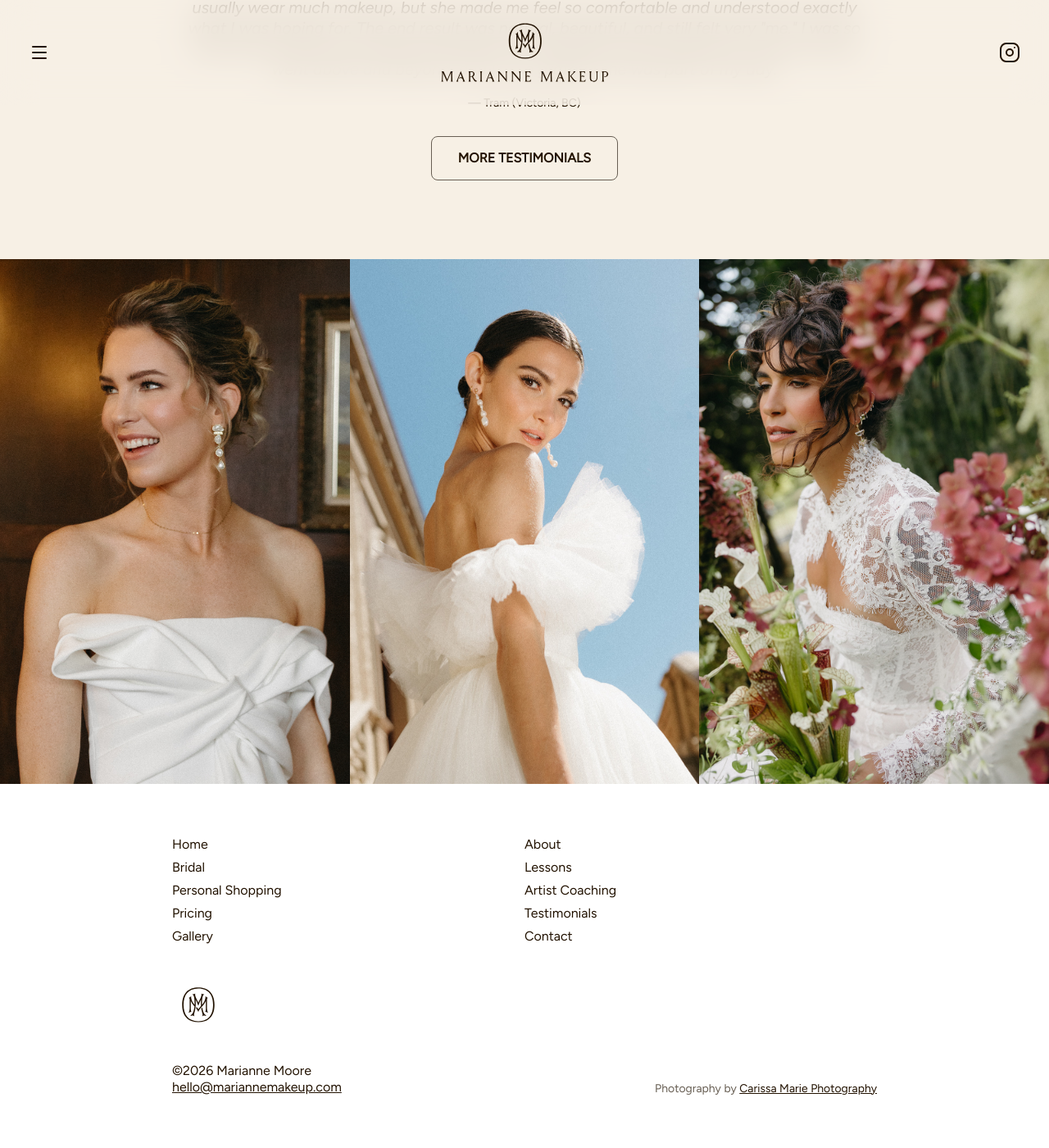
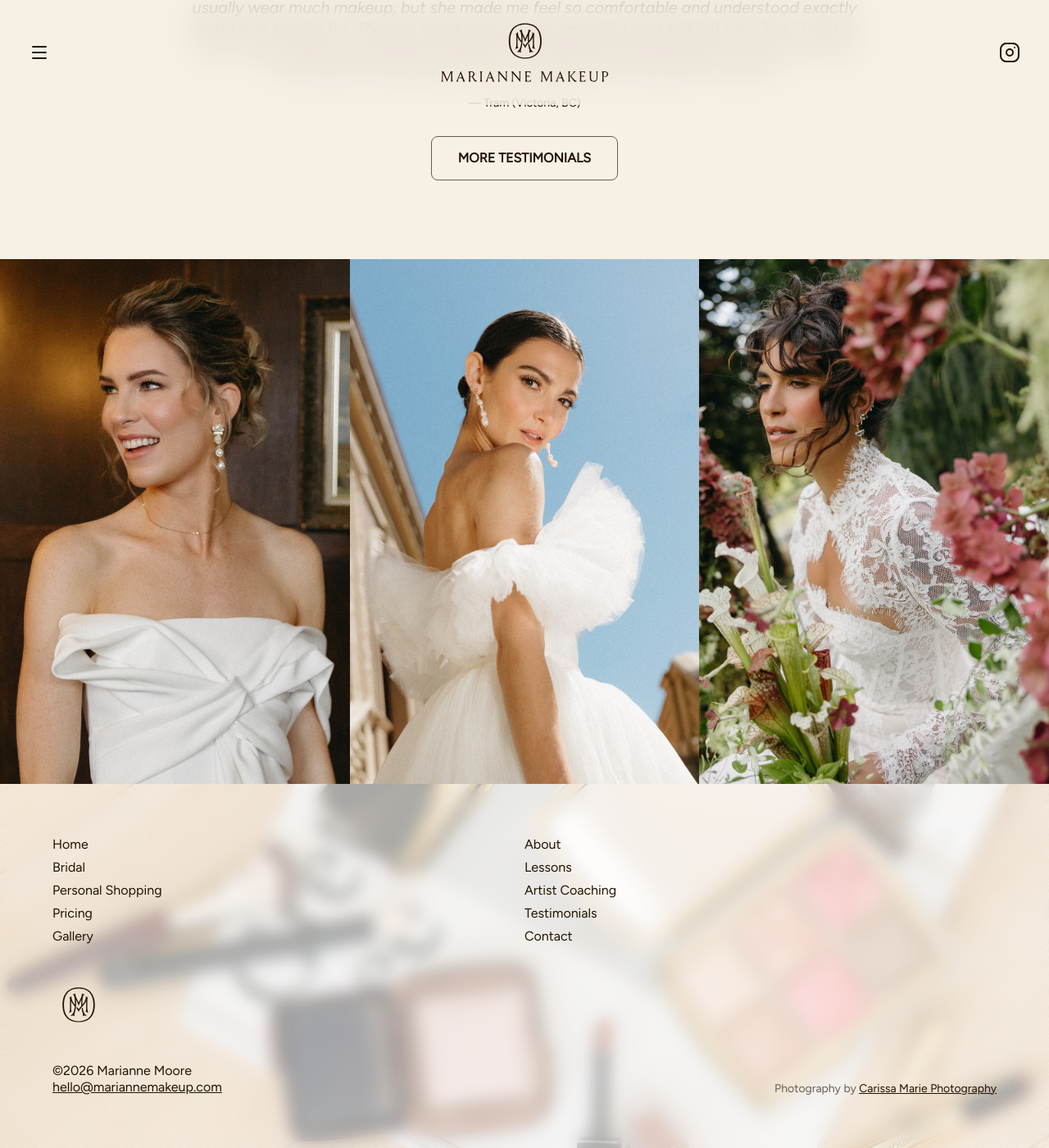
Before and after one commit to mariannemoore/mariannemoore.github.io, a Jekyll site: the page built from index.md, in a window 1280 px wide and 1400 px high, scrolled down 1850 px. Shown: the whole window at 82% size. Built offline with Jekyll 4.4.1, drawn with Linux system fonts in a browser that asks for light colours.

Commit message:
Update about page and add footer background
- Replace about page headshot with 3-image grid layout
- Add background image to footer with transparent overlay
- Make footer full-width with 60% white opacity and blur

Co-Authored-By: Claude Opus 4.5 <noreply@anthropic.com>

```diff
--- a/_sass/_footer.scss
+++ b/_sass/_footer.scss
@@ -1,10 +1,14 @@
 footer {
-    background: white;
+    background-image: url("/assets/background.jpg");
+    background-size: cover;
+    background-position: center;
 
     .inner {
-      @extend .content-width;
-      padding-top: 4em;
-      padding-bottom: 4em;
+      max-width: 100%;
+      padding: 4em;
+      background-color: rgba(255, 255, 255, 0.6);
+      backdrop-filter: blur(10px);
+      -webkit-backdrop-filter: blur(10px);
     }
 
     svg#mm-logo-glyph {
```
Also changed, not shown: about.md (+11 -1 lines), assets/about/about-1.jpg, assets/about/about-2.jpg, assets/about/about-3.jpg, assets/background.jpg (added).
